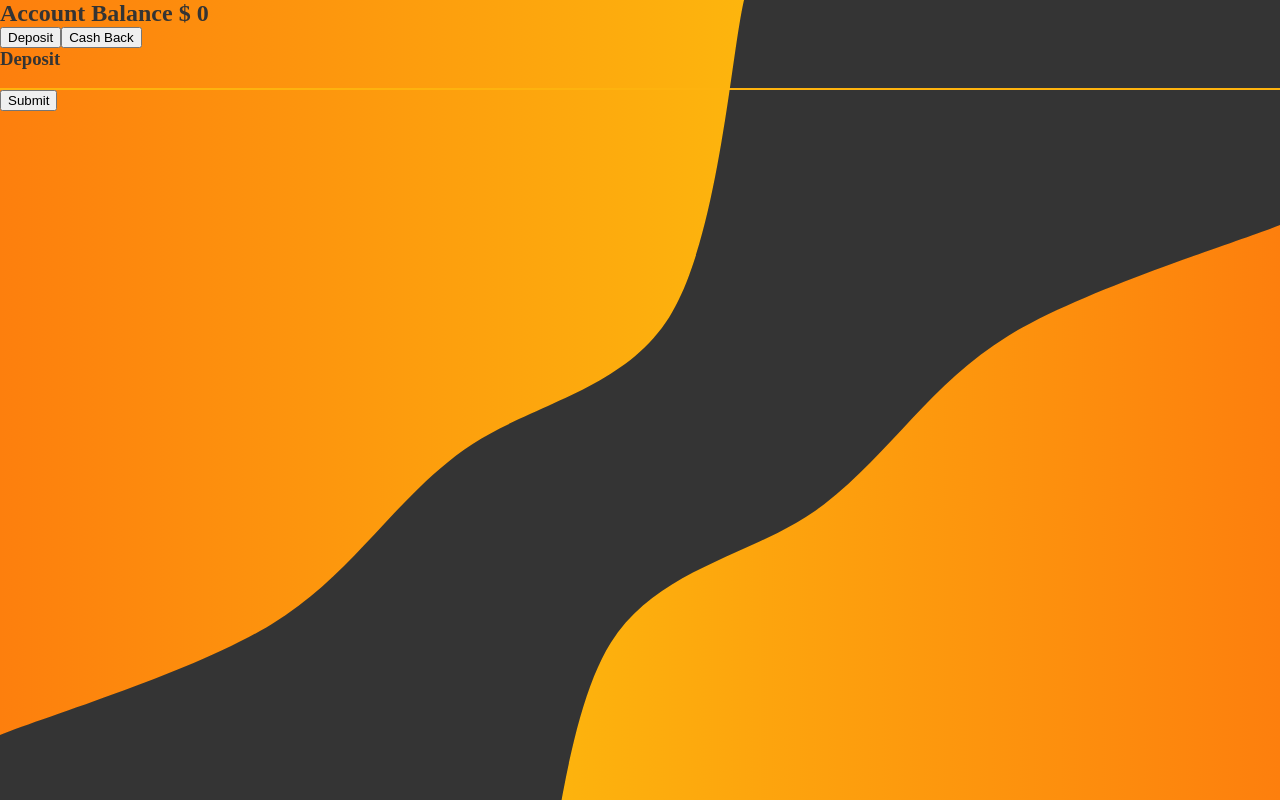
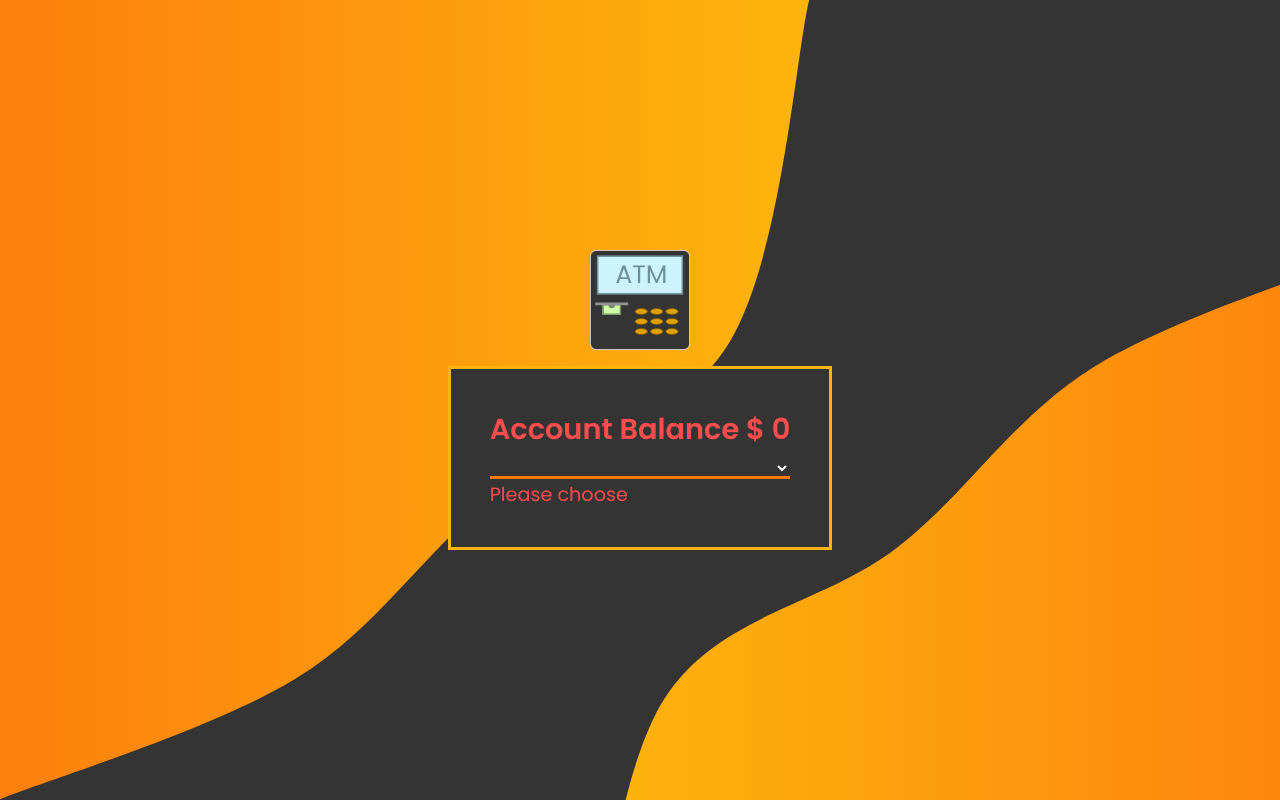
Before and after one commit to arturomsoberanes/atm, a React (Create React App) app: page / in a window 1280 px wide. Shown: the top 800 px of the page. Built offline with nearby package versions, Linux system fonts and the light colour scheme.

Commit message:
Improvements in App

```diff
--- a/public/index.html
+++ b/public/index.html
@@ -7,10 +7,13 @@
     <meta name="theme-color" content="#000000" />
     <meta
       name="description"
-      content="Web site created using create-react-app"
+      content="ATM Excercise from week 15 MITXPRO Full-Stack"
     />
     <link rel="apple-touch-icon" href="%PUBLIC_URL%/logo192.png" />
     <link rel="manifest" href="%PUBLIC_URL%/manifest.json" />
+    <link rel="preconnect" href="https://fonts.googleapis.com">
+    <link rel="preconnect" href="https://fonts.gstatic.com" crossorigin>
+    <link href="https://fonts.googleapis.com/css2?family=Poppins:wght@100;200;400;600&display=swap" rel="stylesheet">
     <title>React App</title>
   </head>
   <body>
--- a/src/ATMDeposit.js
+++ b/src/ATMDeposit.js
@@ -1,11 +1,15 @@
-function ATMDeposit({ onChange, isDeposit }){
+function ATMDeposit({ onChange, isDeposit, isValid}){
   const choice = ["Deposit", "Cash Back"];
   console.log(`ATM isDeposit: ${isDeposit}`);
   return (
-    <label className="label huge">
+    <label>
       <h3> {choice[Number(!isDeposit)]}</h3>
-      <input type="number" width="200" onChange={onChange}></input>
-      <input type="submit" width="200" value="Submit"></input>
+      <input id="txtForm" type="number" width="200" onChange={onChange}></input>
+      {isValid === false && <p>You don´t have money</p>}
+      {isValid
+        ? <input type="submit" width="200" value={choice[Number(!isDeposit)]} className="enable"></input>
+        : <input type="submit" width="200" value={choice[Number(!isDeposit)]} disabled className="disable"></input>
+      }
     </label>
   );
 };
--- a/src/App.js
+++ b/src/App.js
@@ -1,9 +1,12 @@
+import atmImg from './img/ATM.svg';
 import React from 'react'
 import ATMDeposit from './ATMDeposit';
 import './App.css';
 
 function App(){
   let deposit = 0; // state of this transaction
+  const [atmMode, setAtmMode] = React.useState("");
+  const [isValid, setIsValid] = React.useState(false);
   const [totalState, setTotalState] = React.useState(0);
   const [isDeposit, setIsDeposit] = React.useState(true);
 
@@ -13,20 +16,48 @@ function App(){
   const handleChange = e => {
     console.log(`handleChange ${e.target.value}`);
     deposit = Number(e.target.value);
+    if(atmMode === "Cash Back" && deposit > totalState){
+      setIsValid(false);
+    }else{
+      setIsValid(true);
+    }
   };
   const handleSubmit = (e) => {
     let newTotal = isDeposit ? totalState + deposit : totalState - deposit;
     setTotalState(newTotal);
+    e.target.txtForm.value = "";
     e.preventDefault();
   };
+  const selectChange = (e) => {
+    let mode = e.target.value;
+    if (mode === "") setAtmMode("");
+    if (mode === "Deposit"){
+      setAtmMode("Deposit");
+      setIsDeposit(true);
+      setIsValid(true);
+    }
+    if (mode === "Cash Back"){
+      setAtmMode("Cash Back");
+      setIsDeposit(false);
+    }
+  }
 
   return (
-    <form onSubmit={handleSubmit}>
-      <h2 id="total">{status}</h2>
-      <button onClick={() => setIsDeposit(true)}>Deposit</button>
-      <button onClick={() => setIsDeposit(false)}>Cash Back</button>
-      <ATMDeposit onChange={handleChange} isDeposit={isDeposit}></ATMDeposit>
-    </form>
+    <div className="form-container">
+      <img src={atmImg} alt="ATM image" />
+      <form onSubmit={handleSubmit}>
+        <h2 id="total">{status}</h2>
+        <select id="ATMoptions" onChange={selectChange}>
+          <option value=""></option>
+          <option value="Deposit">Deposit</option>
+          <option value="Cash Back">Cash Back</option>
+        </select>
+        {atmMode === ""
+          ? <p>Please choose</p>
+          : <ATMDeposit onChange={handleChange} isDeposit={isDeposit} isValid={isValid}></ATMDeposit>
+        }
+      </form>
+    </div>
   );
 };
 
--- a/src/index.js
+++ b/src/index.js
@@ -2,12 +2,14 @@ import React from 'react';
 import ReactDOM from 'react-dom/client';
 import './index.css';
 import App from './App';
+import Footer from './Footer.js';
 import reportWebVitals from './reportWebVitals';
 
 const root = ReactDOM.createRoot(document.getElementById('root'));
 root.render(
   <React.StrictMode>
     <App />
+    <Footer />
   </React.StrictMode>
 );
 
```
